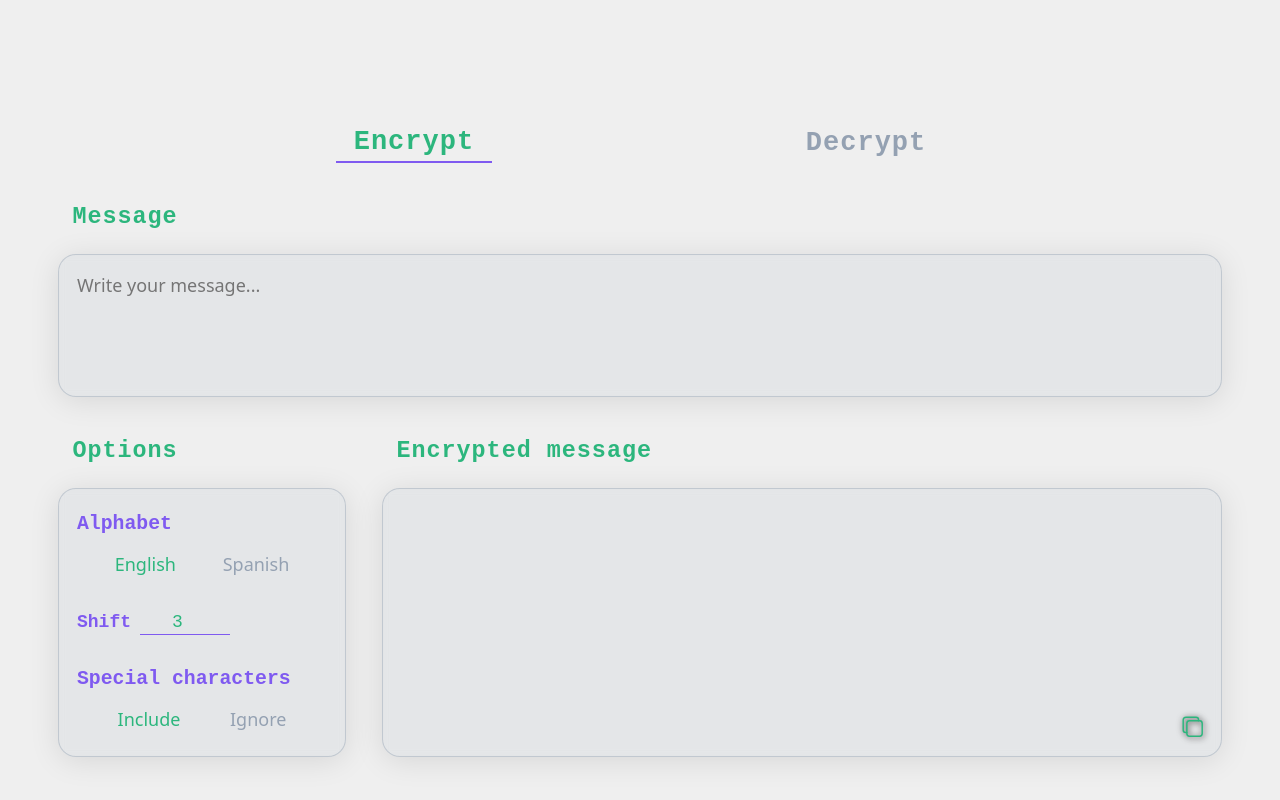
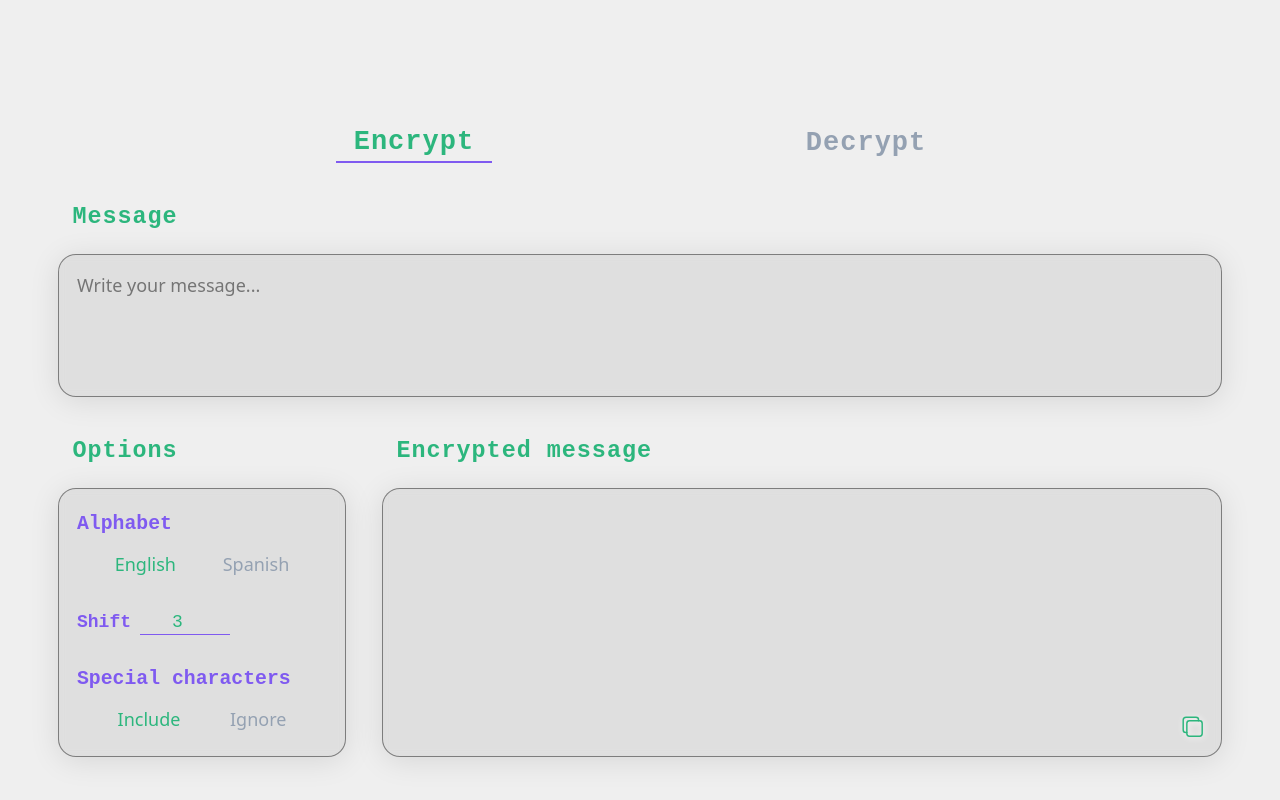
Before and after one commit to BryanGrandon/Caesar-Cipher, a React (Vite) app: page / in a window 1280 px wide. Shown: the part 743-1543 px from the top of the page. Built offline with nearby package versions, Linux system fonts and the light colour scheme; grey boxes are pictures that could not be loaded.

Commit message:
styles(web):change styles for light mode

```diff
--- a/src/sass/components/_copy.icon.button.components.scss
+++ b/src/sass/components/_copy.icon.button.components.scss
@@ -18,3 +18,9 @@
 .icon-copy-outline:active + .icon-copy {
   display: block;
 }
+
+@media (prefers-color-scheme: light) {
+  .icon {
+    filter: drop-shadow(1px 1px 3px #ffffff);
+  }
+}
--- a/src/sass/tools/_glass.tools.scss
+++ b/src/sass/tools/_glass.tools.scss
@@ -5,4 +5,9 @@
   backdrop-filter: blur(4.2px);
   -webkit-backdrop-filter: blur(4.2px);
   border: 1px solid rgba(148, 161, 178, 0.44);
+
+  @media (prefers-color-scheme: light) {
+    background: rgba(99, 99, 99, 0.11);
+    border: 1px solid rgba(0, 0, 0, 0.44);
+  }
 }
```
